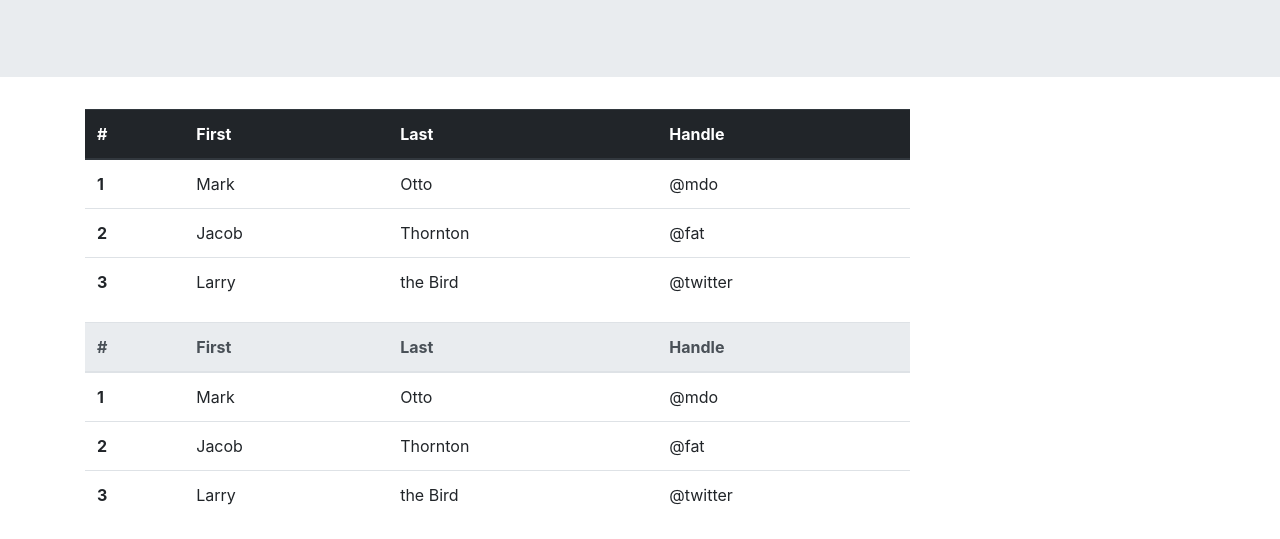
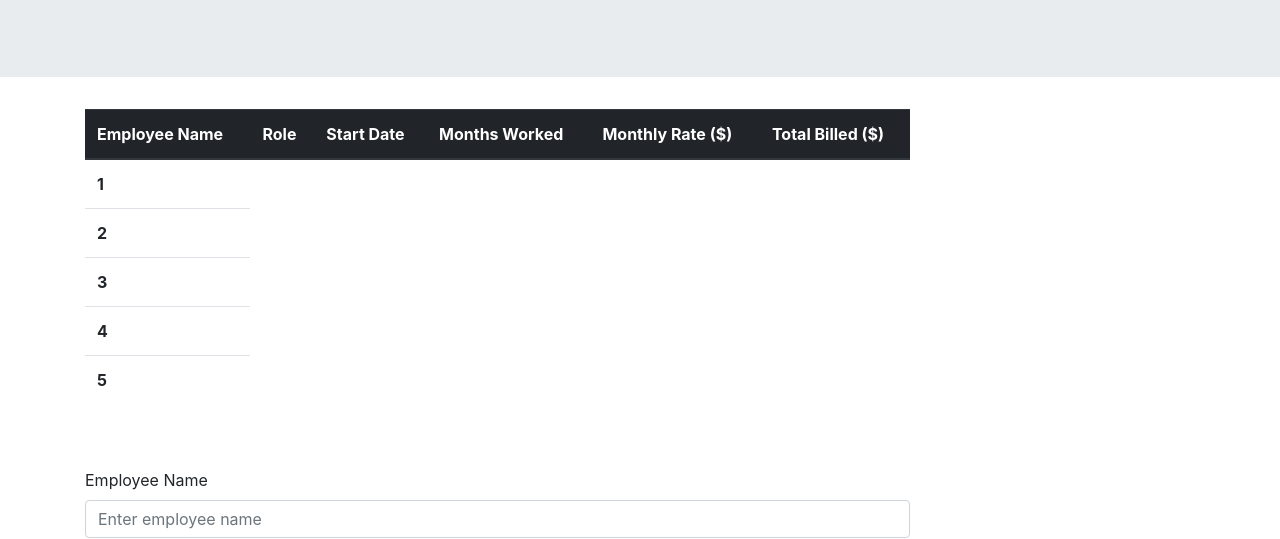
Before and after one commit to rahulrajdev/Employee-Data-Firebase, a plain HTML site: page index.html in a window 1280 px wide. Shown: the part 284-823 px from the top of the page. Drawn offline with nearby package versions, Linux system fonts and the light colour scheme.

Commit message:
cleaned up tables

```diff
--- a/index.html
+++ b/index.html
@@ -23,61 +23,37 @@
                 <table class="table">
                     <thead class="thead-dark">
                         <tr>
-                <th scope="col">#</th>
-                <th scope="col">First</th>
-                <th scope="col">Last</th>
-                <th scope="col">Handle</th>
+                            <th scope="col">Employee Name</th>
+                            <th scope="col">Role</th>
+                            <th scope="col">Start Date</th>
+                            <th scope="col">Months Worked</th>
+                            <th scope="col">Monthly Rate ($)</th>
+                            <th scope="col">Total Billed ($)</th>
                         </tr>
                     </thead>
                     <tbody>
                         <tr>
                             <th scope="row">1</th>
-                <td>Mark</td>
-                <td>Otto</td>
-                <td>@mdo</td>
+
                         </tr>
                         <tr>
                             <th scope="row">2</th>
-                <td>Jacob</td>
-                <td>Thornton</td>
-                <td>@fat</td>
+
                         </tr>
                         <tr>
                             <th scope="row">3</th>
-                <td>Larry</td>
-                <td>the Bird</td>
-                <td>@twitter</td>
-              </tr>
-            </tbody>
-          </table>
 
-          <table class="table">
-            <thead class="thead-light">
-              <tr>
-                <th scope="col">#</th>
-                <th scope="col">First</th>
-                <th scope="col">Last</th>
-                <th scope="col">Handle</th>
-              </tr>
-            </thead>
-            <tbody>
-              <tr>
-                <th scope="row">1</th>
-                <td>Mark</td>
-                <td>Otto</td>
-                <td>@mdo</td>
+
                         </tr>
                         <tr>
-                <th scope="row">2</th>
-                <td>Jacob</td>
-                <td>Thornton</td>
-                <td>@fat</td>
+                            <th scope="row">4</th>
+
+
                         </tr>
                         <tr>
-                <th scope="row">3</th>
-                <td>Larry</td>
-                <td>the Bird</td>
-                <td>@twitter</td>
+                            <th scope="row">5</th>
+
+
                         </tr>
                     </tbody>
                 </table>
@@ -99,7 +75,7 @@
                         <label for="employeeName">Employee Name</label>
                         <input type="name" class="form-control" id="employeeName" aria-describedby="nameHelp"
                             placeholder="Enter employee name">
-                        <small id="emailHelp" class="form-text text-muted">Put in your name, pawn   </small>
+                        <small id="emailHelp" class="form-text text-muted">Put in your name, pawn </small>
                     </div>
                     <div class="form-group">
                         <label for="startDate">Start Date</label>
```
Lines whose indentation alone changed are shown as unchanged.
